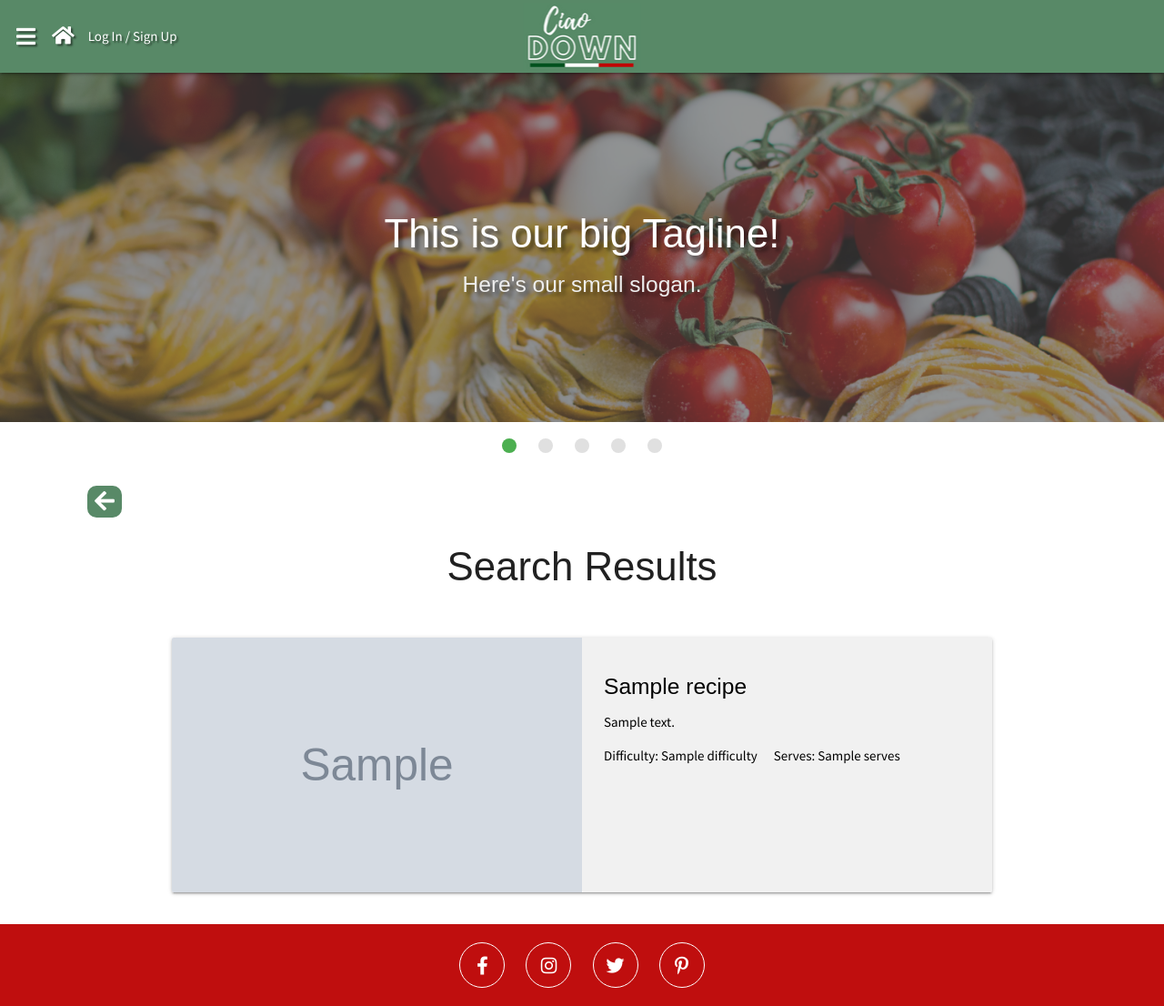
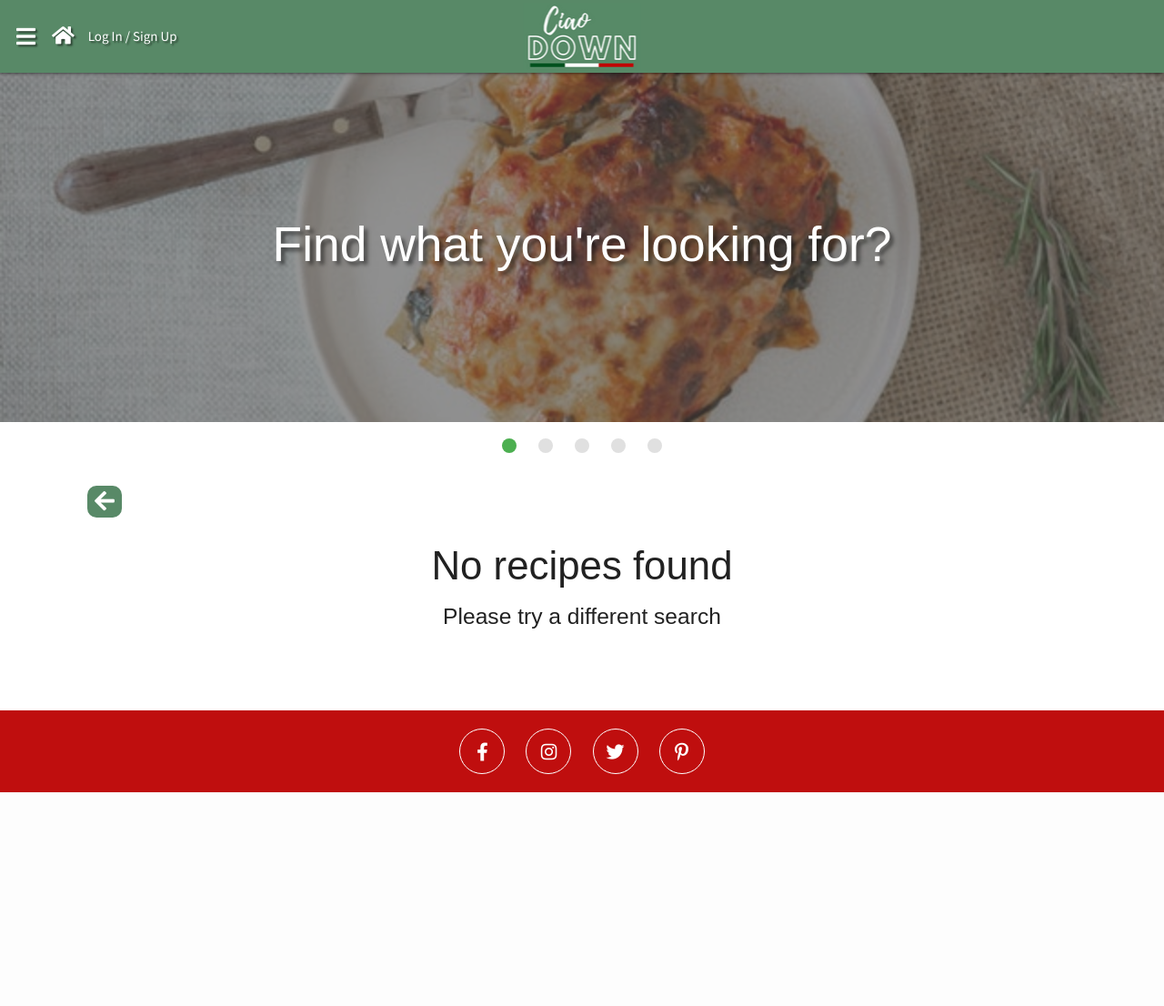
Before and after one commit to Gregory4321/ciao-down, a Flask app: page /search in a window 1280 px wide. Shown: the whole page at 91% size. After the commit the page ends 871 px from the top, so only its background shows below. Run offline with Flask 2, Linux system fonts and the light colour scheme; grey boxes marked "Sample" are stand-in pictures; a database or web service that is not in the repository returns one stand-in record (values such as "Sample title"); some libraries are stand-ins or nearby versions; some web fonts are replaced.

Commit message:
Added nothing found to search results page

```diff
--- a/static/css/style.css
+++ b/static/css/style.css
@@ -184,7 +184,6 @@ Originally found on WS3 Schools. https://www.w3schools.com/howto/howto_js_scroll
     margin: 0 auto;
     object-fit: cover;
 }
-
 
 .card.horizontal .card-image img {
     width: 520px;
@@ -471,6 +470,12 @@ Originally found on WS3 Schools. https://www.w3schools.com/howto/howto_js_scroll
     color: #758d7c;
 }
 
+
+
+.no-recipe {
+    margin-bottom: 90px;
+}
+
 /* ----------------------------- Footer */
 
 .page-footer {
@@ -630,7 +635,7 @@ Originally found on WS3 Schools. https://www.w3schools.com/howto/howto_js_scroll
         font-size: 24px;
     }
 }
-
+/*
 @media only screen and (min-width:px) and (max-width:px) {
     .slider-h2 {
         font-size: 30px;
@@ -639,7 +644,7 @@ Originally found on WS3 Schools. https://www.w3schools.com/howto/howto_js_scroll
     .slider-h4 {
         font-size: 222px;
     }
-}
+} */
 
 @media only screen and (min-width:601px) {
     .veg-switch {
--- a/templates/search.html
+++ b/templates/search.html
@@ -3,48 +3,33 @@
     <div class="slider">
     <ul class="slides">
       <li>
-            <img src="{{ url_for('static', filename='images/tomato-pasta.jpg') }}">
+        <img src="{{ url_for('static', filename='images/lasagne.jpg') }}">
         <div class="caption center-align">
-                <h3>This is our big Tagline!</h3>
-                <h5 class="light grey-text text-lighten-3">Here's our small slogan.</h5>
+          <h2 class="slider-h2">Find what you're looking for?</h2>
         </div>
       </li>
       <li>
-            <img src="{{ url_for('static', filename='images/pizza-making.jpg') }}">
-            <div class="caption center-align">
-                <h3>This is our big Tagline!</h3>
-                <h5 class="light grey-text text-lighten-3">Here's our small slogan.</h5>
-            </div>
+        <img src="{{ url_for('static', filename='images/gnoc.jpg') }}">
       </li>
       <li>
-            <img src="{{ url_for('static', filename='images/tiramisu.jpg') }}">
-            <div class="caption left-align">
-                <h3>Left Aligned Caption</h3>
-                <h5 class="light grey-text text-lighten-3">Here's our small slogan.</h5>
-            </div>
+        <img src="{{ url_for('static', filename='images/meatball.jpg') }}">
       </li>
       <li>
-            <img src="{{ url_for('static', filename='images/tom-salad1.jpg') }}">
-            <div class="caption right-align">
-                <h3>Right Aligned Caption</h3>
-                <h5 class="light grey-text text-lighten-3">Here's our small slogan.</h5>
-            </div>
+        <img src="{{ url_for('static', filename='images/cannoli.jpg') }}">
       </li>
       <li>
-            <img src="{{ url_for('static', filename='images/meatball1.jpg') }}">
-            <div class="caption center-align">
-                <h3>This is our big Tagline!</h3>
-                <h5 class="light grey-text text-lighten-3">Here's our small slogan.</h5>
-            </div>
+        <img src="{{ url_for('static', filename='images/tom-salad.jpg') }}">
       </li>
     </ul>
   </div>
 <main class="container">
              <button onclick="backButton()" class="back-btn profile"><i class="fas fa-arrow-left"></i></button>
     <!-- Page Title -->
+    {% if recipe|length > 0 %}
     <h3 class="center-align page-heading" id="search">Search Results</h3>
     <!-- Recipes by Category -->
     <div class="container">
+
         <div class="row hide-on-med-and-down">
             {% for recipe in recipes %}
             <div class="col s12">
@@ -94,5 +79,11 @@
         </div>
         {% endfor %}
     </div>
+    {% else %}
+    <div class="no-recipe center">
+    <h3>No recipes found</h3>
+    <h5>Please try a different search</h5>
+    </div>
+    {% endif %}
 </main>
 {% endblock %}
```
Lines whose indentation alone changed are shown as unchanged.
